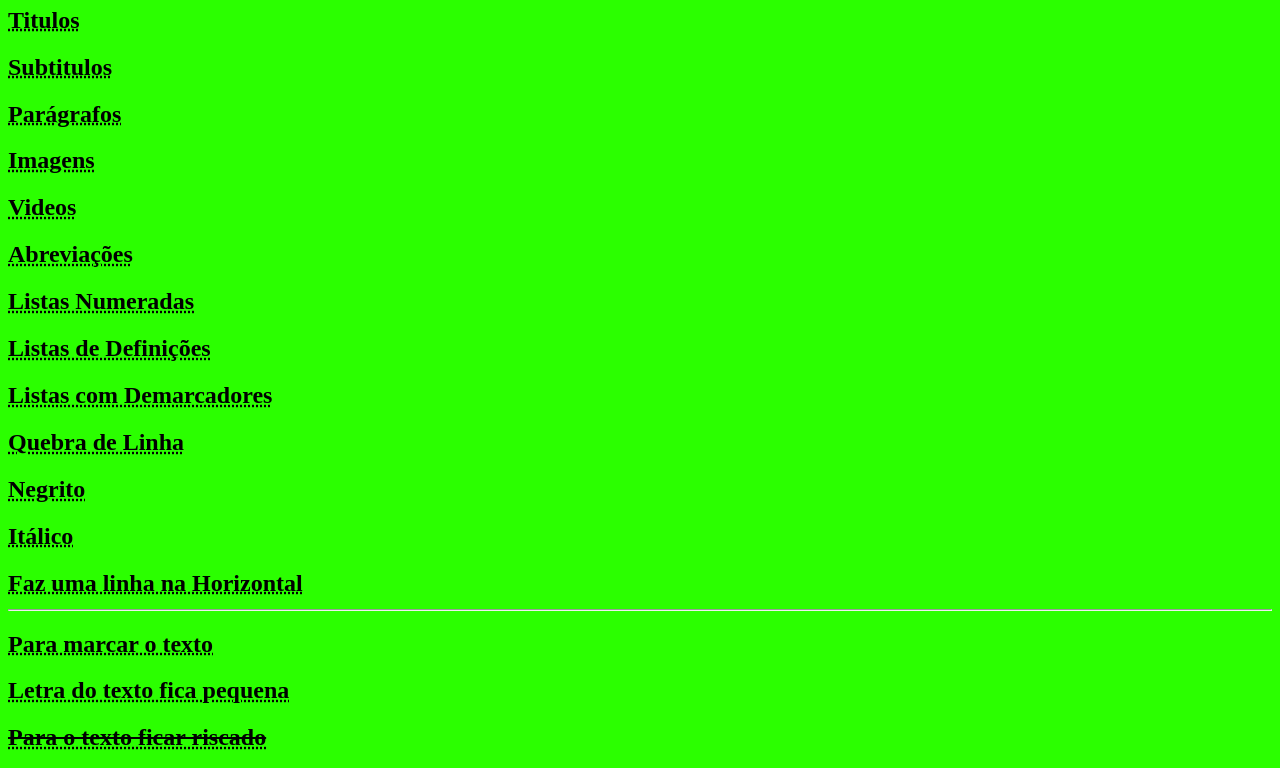
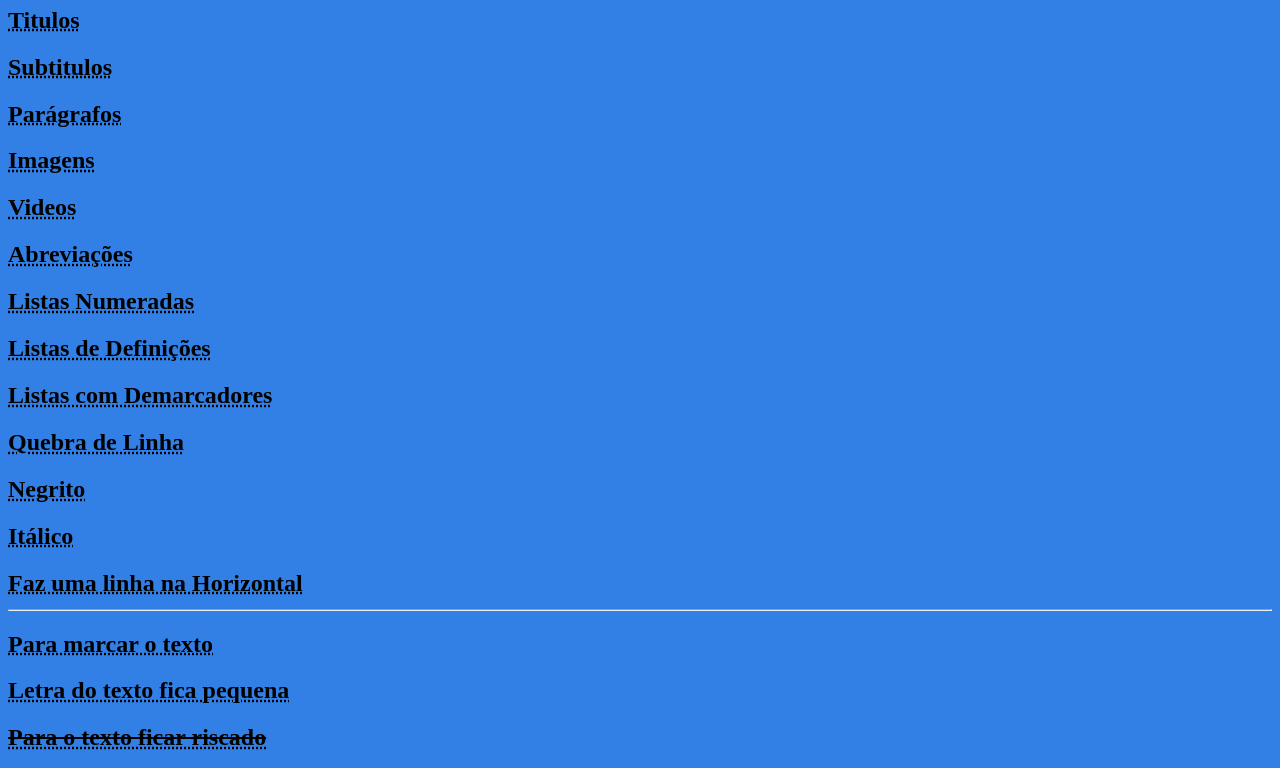
Before and after one commit to raphaelcarmo/Aprendendo-HTML5, a plain HTML site: page Desafios-HTML5/index.html in a window 1280 px wide. Shown: the part 259-1027 px from the top of the page. Drawn offline with Linux system fonts and the light colour scheme.

Commit message:
Update index.html

```diff
--- a/Desafios-HTML5/index.html
+++ b/Desafios-HTML5/index.html
@@ -6,7 +6,7 @@
     <meta name="viewport" content="width=device-width, initial-scale=1.0">
     <style>
         body{
-            background-color: rgb(43, 255, 0);
+            background-color: rgb(50, 128, 230);
         }
     </style>
 
```
